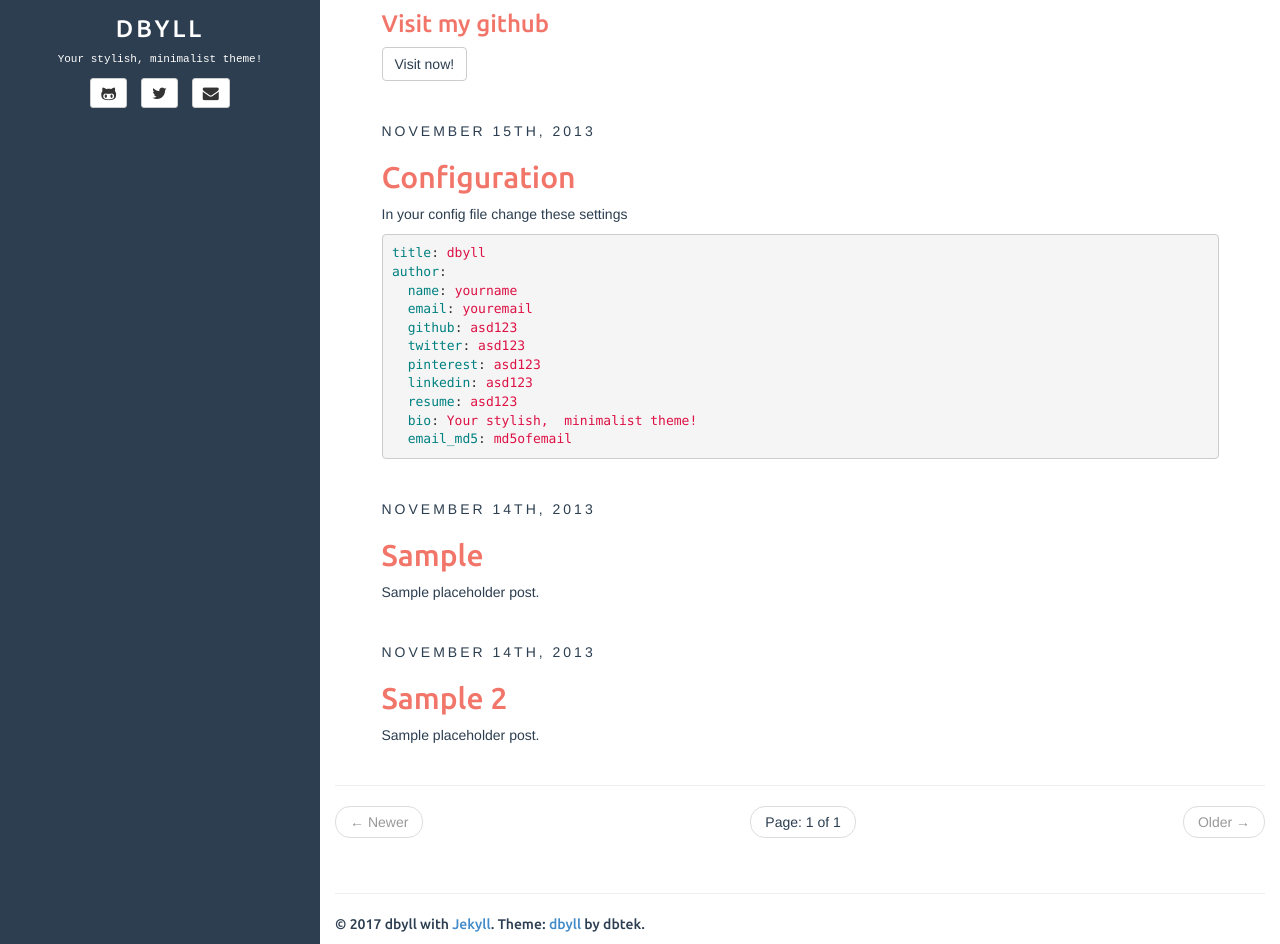
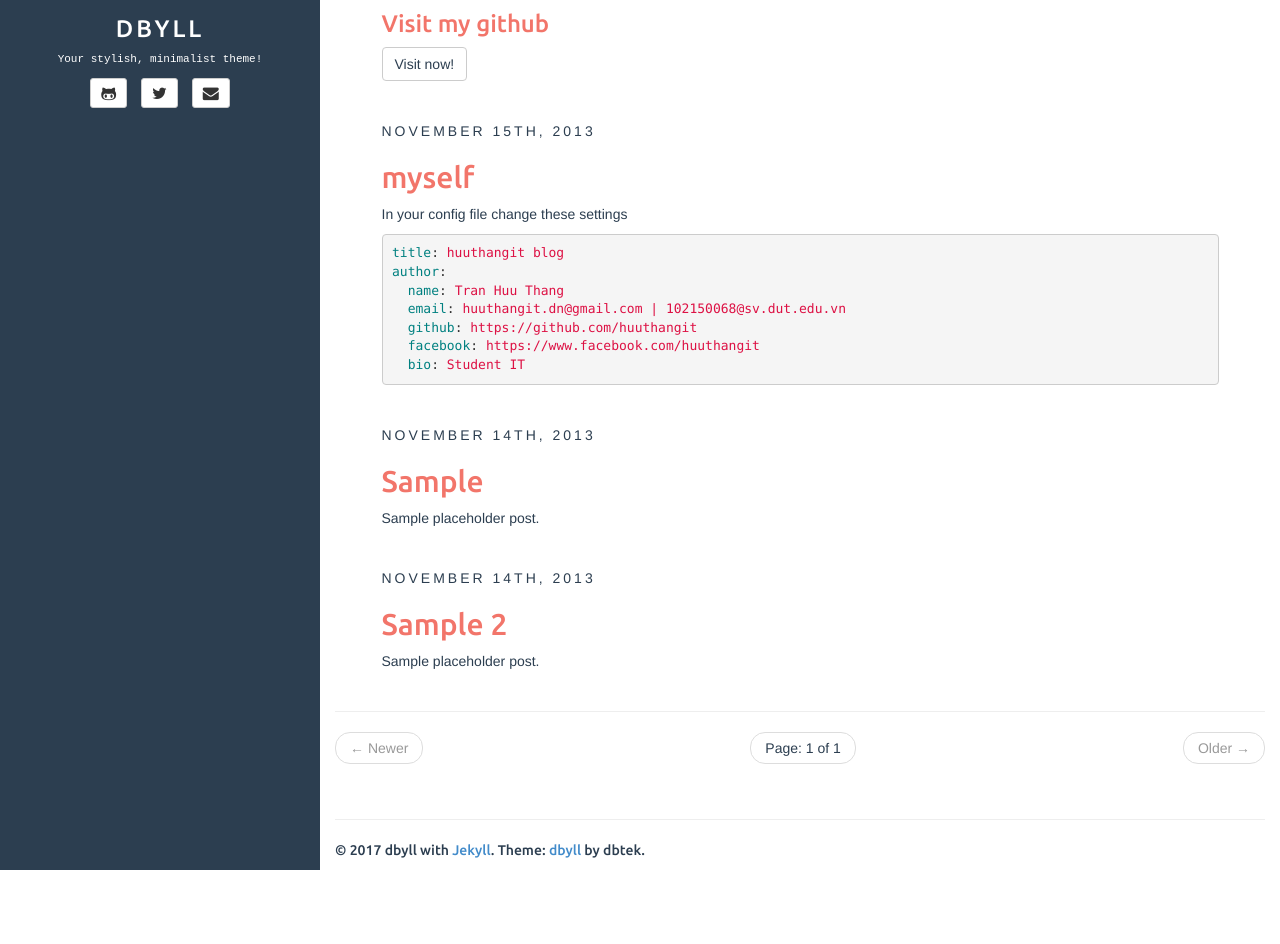
Before and after one commit to huuthangdut/huuthangit.github.io, a Jekyll site: the page built from index.html, in a window 1280 px wide and 1226 px high, cut to the strip 282-1226 px from the top of the window. Built offline with Jekyll 4.4.1, drawn with Linux system fonts in a browser that asks for light colours; the list of posts is cut into pages by our own code.

Commit message:
Update 2013-11-15-configuration.md

```diff
--- a/_posts/2013-11-15-configuration.md
+++ b/_posts/2013-11-15-configuration.md
@@ -1,6 +1,6 @@
 ---
 layout: post
-title: Configuration
+title: myself
 categories: [general, setup, demo]
 tags: [demo, dbyll, dbtek, setup]
 fullview: true
@@ -9,15 +9,11 @@ fullview: true
 In your config file change these settings
 
 {% highlight yaml %}
-title: dbyll
+title: huuthangit blog
 author:
-  name: yourname
-  email: youremail
-  github: asd123
-  twitter: asd123
-  pinterest: asd123
-  linkedin: asd123
-  resume: asd123
-  bio: Your stylish,  minimalist theme!
-  email_md5: md5ofemail
+  name: Tran Huu Thang
+  email: huuthangit.dn@gmail.com | 102150068@sv.dut.edu.vn
+  github: https://github.com/huuthangit
+  facebook: https://www.facebook.com/huuthangit
+  bio: Student IT
 {% endhighlight %}
```
